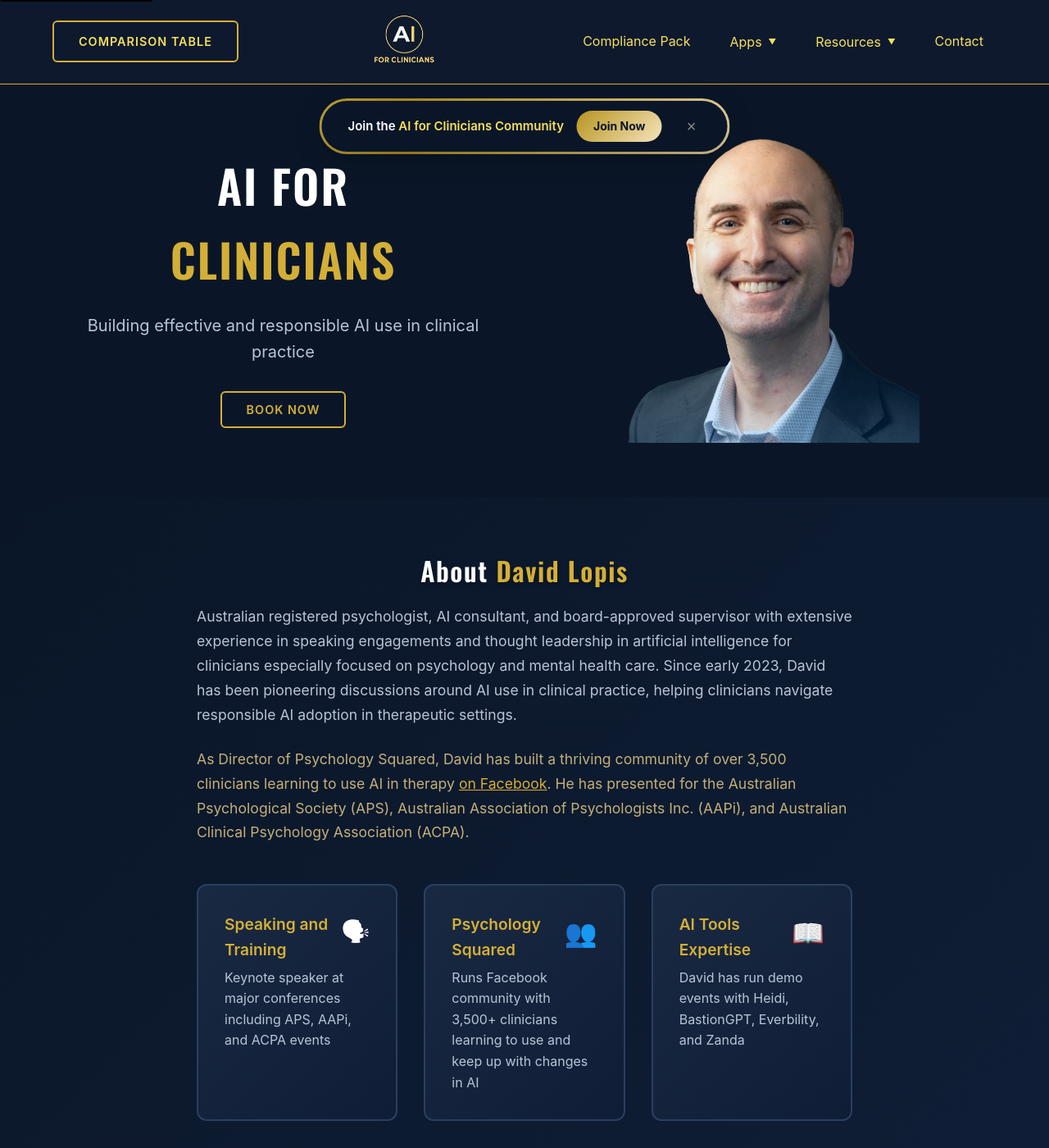
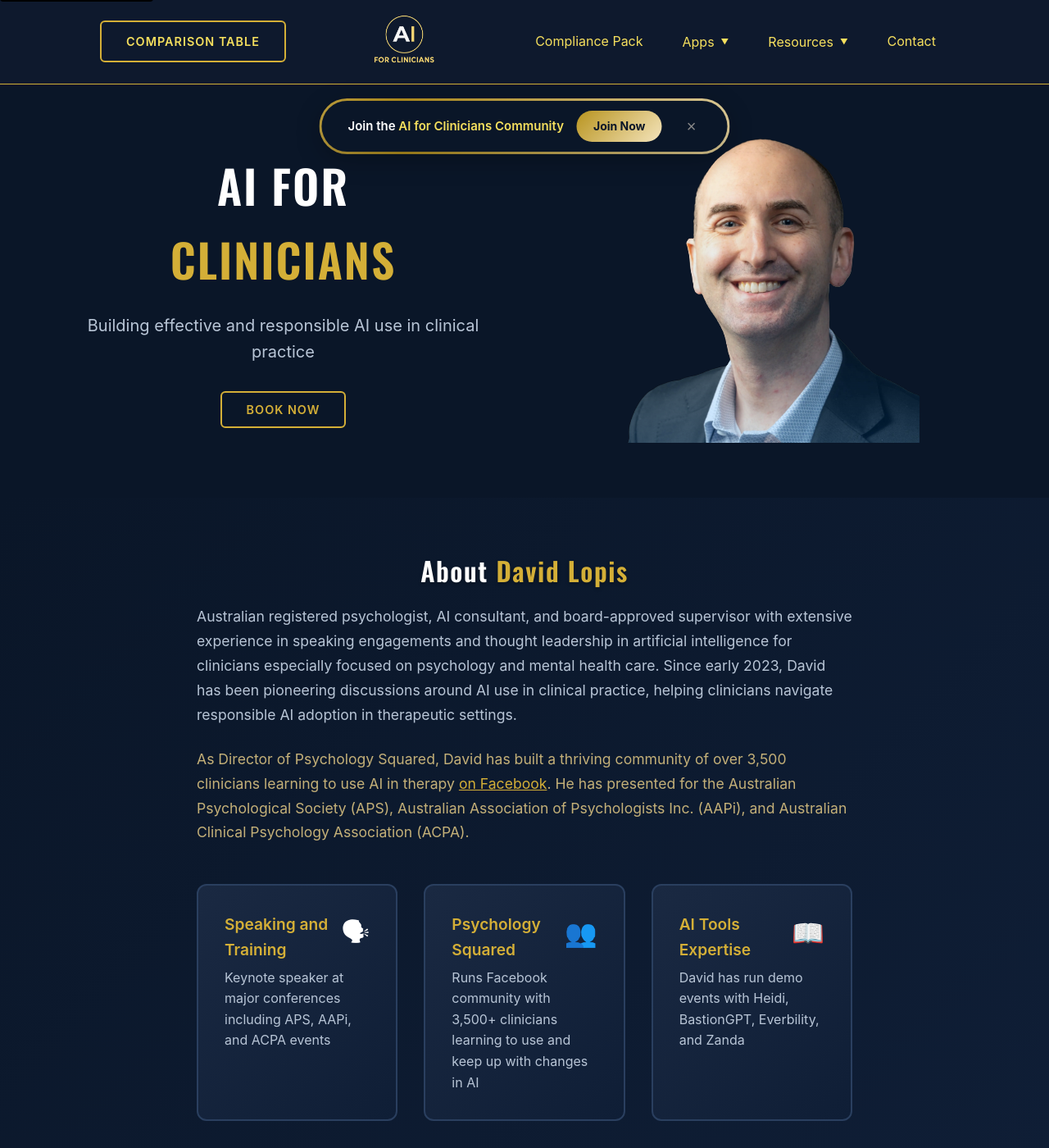
Before and after one commit to keisler-au/aiforclin, a Jekyll site: the page built from index.html, in a window 1280 px wide and 1400 px high. Shown: the whole window at 82% size. Built offline with Jekyll 4.4.1, drawn with Linux system fonts in a browser that asks for light colours.

Commit message:
nav adjustment

```diff
--- a/assets/css/nav.css
+++ b/assets/css/nav.css
@@ -26,7 +26,7 @@
 }
 
 .nav-container {
-  max-width: 1400px;
+  max-width: 1100px;
   margin: 0 auto;
   display: flex;
   justify-content: space-between;
```
